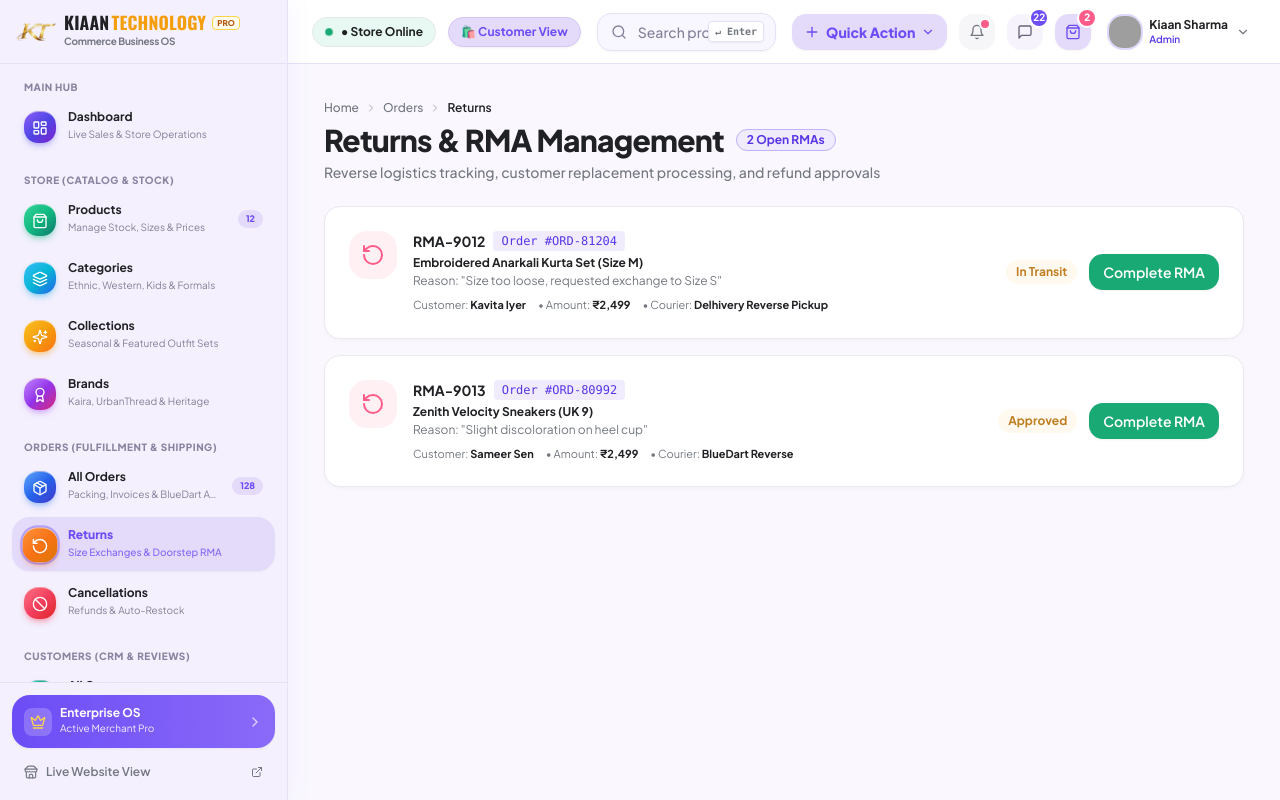
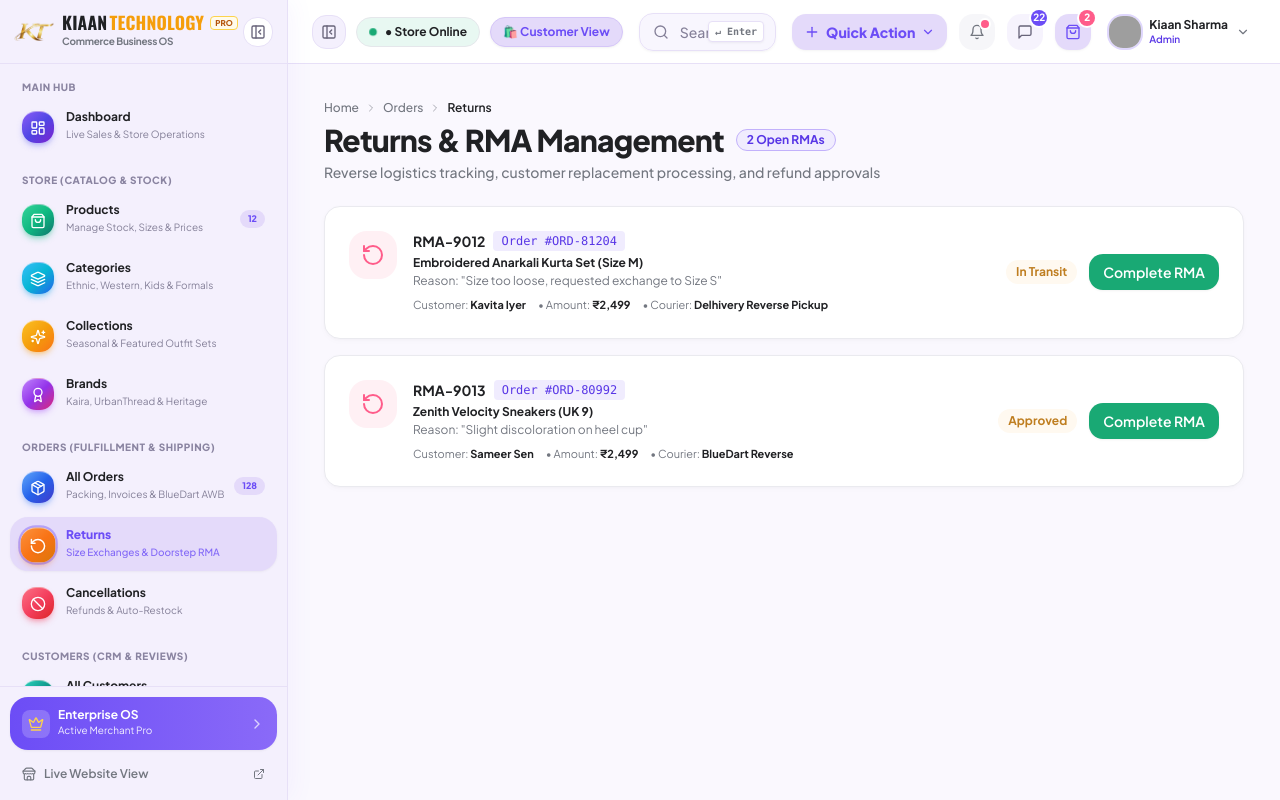
Before and after one commit to ashilata62/E-Commerce-Management-Platform, a React (Vite) app in the folder client/: page /returns in a window 1280 px wide. Built offline with nearby package versions, Linux system fonts and the light colour scheme; grey boxes are pictures that could not be loaded; the HTML template or start-up script is replaced by a standard one.

Commit message:
feat: implement 1-click animated sidebar collapse toggle with compact icon mode and persisted state

```diff
--- a/client/src/components/layout/AppLayout.jsx
+++ b/client/src/components/layout/AppLayout.jsx
@@ -1,4 +1,4 @@
-import React, { useState } from 'react';
+import React, { useState, useEffect } from 'react';
 import { Outlet } from 'react-router-dom';
 import { Sidebar } from './Sidebar';
 import { Header } from './Header';
@@ -6,15 +6,39 @@ import { MobileNavigation } from './MobileNavigation';
 
 export const AppLayout = () => {
   const [isMobileOpen, setIsMobileOpen] = useState(false);
+  const [isCollapsed, setIsCollapsed] = useState(() => {
+    return localStorage.getItem('kiaan_sidebar_collapsed') === 'true';
+  });
+
+  const toggleCollapse = () => {
+    setIsCollapsed((prev) => {
+      const next = !prev;
+      localStorage.setItem('kiaan_sidebar_collapsed', String(next));
+      return next;
+    });
+  };
 
   return (
     <div className="min-h-screen bg-[#FAF8FE] flex">
-      {/* Sidebar Navigation */}
-      <Sidebar isMobileOpen={isMobileOpen} setIsMobileOpen={setIsMobileOpen} />
+      {/* Collapsible Sidebar Navigation */}
+      <Sidebar
+        isMobileOpen={isMobileOpen}
+        setIsMobileOpen={setIsMobileOpen}
+        isCollapsed={isCollapsed}
+        toggleCollapse={toggleCollapse}
+      />
 
-      {/* Main Content Area with proper 72-rem padding & generous spacious container */}
-      <div className="flex-1 flex flex-col min-w-0 lg:pl-72 transition-all duration-300">
-        <Header onMenuClick={() => setIsMobileOpen(true)} />
+      {/* Main Content Area with dynamic transition for collapsed (lg:pl-20) / expanded (lg:pl-72) */}
+      <div
+        className={`flex-1 flex flex-col min-w-0 transition-all duration-300 ${
+          isCollapsed ? 'lg:pl-20' : 'lg:pl-72'
+        }`}
+      >
+        <Header
+          onMenuClick={() => setIsMobileOpen(true)}
+          isCollapsed={isCollapsed}
+          toggleCollapse={toggleCollapse}
+        />
 
         <main className="flex-1 p-5 sm:p-7 lg:p-9 max-w-[1600px] w-full mx-auto pb-24 lg:pb-12">
           <Outlet />
--- a/client/src/components/layout/Header.jsx
+++ b/client/src/components/layout/Header.jsx
@@ -18,6 +18,8 @@ import {
   Package,
   AlertTriangle,
   Radio,
+  PanelLeftClose,
+  PanelLeftOpen,
 } from 'lucide-react';
 import { useAuth } from '../../context/AuthContext';
 import { useStore } from '../../context/StoreContext';
@@ -25,7 +27,7 @@ import { useToast } from '../../context/ToastContext';
 import { useCart } from '../../context/CartContext';
 import { CustomerSupportModal } from '../support/CustomerSupportModal';
 
-export const Header = ({ onMenuClick }) => {
+export const Header = ({ onMenuClick, isCollapsed, toggleCollapse }) => {
   const navigate = useNavigate();
   const { user, logout, switchDemoRole } = useAuth();
   const { storeStatus, toggleStoreStatus, unreadNotifications, unreadMessages, notifications, markAllAsRead } = useStore();
@@ -67,8 +69,23 @@ export const Header = ({ onMenuClick }) => {
 
   return (
     <header className="sticky top-0 z-30 h-16 bg-white/95 backdrop-blur-md border-b border-[#E7E0F7] px-4 sm:px-6 flex items-center justify-between gap-4">
-      {/* Left: Mobile hamburger menu toggle & Store status */}
-      <div className="flex items-center gap-3">
+      {/* Left: Desktop Collapse Toggle, Mobile hamburger & Store status */}
+      <div className="flex items-center gap-2.5">
+        {/* Desktop Sidebar Collapse Toggle */}
+        <button
+          type="button"
+          onClick={toggleCollapse}
+          className="hidden lg:flex p-2 rounded-xl text-[#68647A] hover:text-[#6C4DF6] bg-[#F4F0FD] hover:bg-[#E4DAFA] border border-[#E7E0F7] transition-all cursor-pointer shadow-soft-xs"
+          title={isCollapsed ? 'Expand Sidebar' : 'Hide / Collapse Sidebar'}
+        >
+          {isCollapsed ? (
+            <PanelLeftOpen className="w-4 h-4" />
+          ) : (
+            <PanelLeftClose className="w-4 h-4" />
+          )}
+        </button>
+
+        {/* Mobile menu button */}
         <button
           type="button"
           onClick={onMenuClick}
--- a/client/src/components/layout/Sidebar.jsx
+++ b/client/src/components/layout/Sidebar.jsx
@@ -27,13 +27,16 @@ import {
   ExternalLink,
   Crown,
   ChevronRight,
+  ChevronLeft,
+  PanelLeftClose,
+  PanelLeftOpen,
   X,
 } from 'lucide-react';
 import { useAuth } from '../../context/AuthContext';
 import { useToast } from '../../context/ToastContext';
 import { KiaanBrandLogo } from '../common/KiaanLogo';
 
-export const Sidebar = ({ isMobileOpen, setIsMobileOpen }) => {
+export const Sidebar = ({ isMobileOpen, setIsMobileOpen, isCollapsed, toggleCollapse }) => {
   const { user } = useAuth();
   const toast = useToast();
   const location = useLocation();
@@ -347,19 +350,43 @@ export const Sidebar = ({ isMobileOpen, setIsMobileOpen }) => {
         />
       )}
 
-      {/* Main Sidebar Shell (Soft Lavender Variation 1 Theme with Distinct Visual Border) */}
+      {/* Main Sidebar Shell with Smooth Collapsible Width */}
       <aside
-        className={`fixed top-0 bottom-0 left-0 z-50 flex flex-col w-72 bg-[#F4F0FD] border-r border-[#E7E0F7] shadow-[4px_0_24px_rgba(108,77,246,0.05)] transition-all duration-300 ease-in-out lg:translate-x-0 ${
-          isMobileOpen ? 'translate-x-0 shadow-2xl' : '-translate-x-full'
-        }`}
+        className={`fixed top-0 bottom-0 left-0 z-50 flex flex-col bg-[#F4F0FD] border-r border-[#E7E0F7] shadow-[4px_0_24px_rgba(108,77,246,0.05)] transition-all duration-300 ease-in-out lg:translate-x-0 ${
+          isCollapsed ? 'w-20' : 'w-72'
+        } ${isMobileOpen ? 'translate-x-0 shadow-2xl' : '-translate-x-full'}`}
         aria-label="Sidebar Navigation"
       >
-        {/* Brand Header */}
-        <div className="h-16 flex items-center justify-between px-4 border-b border-[#E7E0F7] shrink-0 bg-[#F4F0FD]">
-          <NavLink to="/" className="flex items-center">
+        {/* Brand Header & Collapse Toggle */}
+        <div className="h-16 flex items-center justify-between px-3.5 border-b border-[#E7E0F7] shrink-0 bg-[#F4F0FD]">
+          <NavLink to="/" className="flex items-center overflow-hidden">
+            {isCollapsed ? (
+              <img
+                src="/kt-gold-logo.png"
+                alt="KT"
+                className="w-9 h-9 object-contain mix-blend-multiply mx-auto"
+                title="Kiaan Technology"
+              />
+            ) : (
               <KiaanBrandLogo size="md" />
+            )}
           </NavLink>
 
+          {/* Desktop Sidebar Collapse Toggle Button */}
+          <button
+            type="button"
+            onClick={toggleCollapse}
+            className="hidden lg:flex p-1.5 rounded-xl bg-white hover:bg-[#E4DAFA] text-[#68647A] hover:text-[#6C4DF6] border border-[#E7E0F7] transition-all shadow-soft-xs cursor-pointer"
+            title={isCollapsed ? 'Expand Sidebar' : 'Collapse Sidebar'}
+          >
+            {isCollapsed ? (
+              <PanelLeftOpen className="w-4 h-4" />
+            ) : (
+              <PanelLeftClose className="w-4 h-4" />
+            )}
+          </button>
+
+          {/* Mobile Close Button */}
           <button
             type="button"
             onClick={() => setIsMobileOpen(false)}
@@ -370,13 +397,16 @@ export const Sidebar = ({ isMobileOpen, setIsMobileOpen }) => {
         </div>
 
         {/* Navigation Items Scroll Area */}
-        <div className="flex-1 overflow-y-auto px-3 py-4 space-y-5">
+        <div className="flex-1 overflow-y-auto px-2.5 py-4 space-y-5 scrollbar-none">
           {navSections.map((section, sIdx) => (
             <div key={sIdx} className="space-y-1">
-              {section.title && (
-                <p className="px-3 text-[10px] font-black text-[#8A84A1] tracking-wider uppercase">
+              {section.title && !isCollapsed && (
+                <p className="px-3 text-[10px] font-black text-[#8A84A1] tracking-wider uppercase transition-opacity">
                   {section.title}
                 </p>
+              )}
+              {isCollapsed && sIdx > 0 && (
+                <div className="w-6 h-[1px] bg-[#E7E0F7] mx-auto my-2" />
               )}
               <div className="space-y-1">
                 {section.items.map((item) => {
@@ -388,13 +418,18 @@ export const Sidebar = ({ isMobileOpen, setIsMobileOpen }) => {
                       key={item.path}
                       to={item.path}
                       onClick={() => setIsMobileOpen(false)}
-                      className={`flex items-center justify-between px-3 py-2.5 rounded-2xl transition-all duration-150 group ${
+                      title={isCollapsed ? `${item.label} (${item.desc})` : undefined}
+                      className={`flex items-center rounded-2xl transition-all duration-150 group ${
+                        isCollapsed
+                          ? 'justify-center p-2.5'
+                          : 'justify-between px-3 py-2.5'
+                      } ${
                         isActive
                           ? 'bg-[#E4DAFA] text-[#6C4DF6] shadow-soft-sm font-black'
                           : 'text-[#58546A] hover:text-[#202124] hover:bg-white/80'
                       }`}
                     >
-                      <div className="flex items-start gap-3 min-w-0">
+                      <div className={`flex items-start gap-3 min-w-0 ${isCollapsed ? 'justify-center' : ''}`}>
                         {/* Real 3D Glossy App Icon Tile */}
                         <div
                           className={`w-8 h-8 rounded-xl flex items-center justify-center shrink-0 mt-0.5 transition-all duration-200 border-t border-white/50 shadow-md ${
@@ -408,7 +443,8 @@ export const Sidebar = ({ isMobileOpen, setIsMobileOpen }) => {
                           <Icon className="w-4 h-4 text-white drop-shadow-sm" />
                         </div>
 
-                        <div className="flex flex-col min-w-0">
+                        {!isCollapsed && (
+                          <div className="flex flex-col min-w-0 animate-fade-in">
                             <span className={`text-xs leading-snug truncate ${isActive ? 'font-black text-[#6C4DF6]' : 'font-bold text-[#202124]'}`}>
                               {item.label}
                             </span>
@@ -418,9 +454,10 @@ export const Sidebar = ({ isMobileOpen, setIsMobileOpen }) => {
                               </span>
                             )}
                           </div>
+                        )}
                       </div>
 
-                      {item.badge && (
+                      {!isCollapsed && item.badge && (
                         <span
                           className={`text-[9px] font-black px-2 py-0.5 rounded-full shrink-0 ml-1.5 ${
                             isActive
@@ -446,43 +483,53 @@ export const Sidebar = ({ isMobileOpen, setIsMobileOpen }) => {
         </div>
 
         {/* Footer Quick Promotion & Store View */}
-        <div className="p-3 border-t border-[#E7E0F7] shrink-0 bg-[#F4F0FD] space-y-2">
+        <div className="p-2.5 border-t border-[#E7E0F7] shrink-0 bg-[#F4F0FD] space-y-2">
           {currentRole === 'Customer' ? (
             /* Customer Rewards & Wishlist Box */
             <div
               onClick={() => toast.success('You have ₹450 (1,280 Coins) ready to use on any checkout!')}
-              className="p-3 rounded-2xl bg-gradient-to-r from-amber-500 to-amber-600 text-white cursor-pointer hover:shadow-soft-md transition-all duration-200 relative overflow-hidden group shadow-soft-sm"
+              className={`rounded-2xl bg-gradient-to-r from-amber-500 to-amber-600 text-white cursor-pointer hover:shadow-soft-md transition-all duration-200 relative overflow-hidden group shadow-soft-sm ${
+                isCollapsed ? 'p-2 flex justify-center' : 'p-3'
+              }`}
+              title="₹450 Wallet Coins"
             >
               <div className="flex items-center justify-between">
                 <div className="flex items-center gap-2">
                   <div className="w-7 h-7 rounded-lg bg-white/20 flex items-center justify-center">
                     <Sparkles className="w-4 h-4 text-white" />
                   </div>
+                  {!isCollapsed && (
                     <div>
                       <h5 className="text-xs font-bold leading-none">₹450 Wallet Coins</h5>
                       <p className="text-[10px] text-white/90 mt-0.5">Gold Member Perks</p>
                     </div>
+                  )}
                 </div>
-                <ChevronRight className="w-4 h-4 text-white/70 group-hover:translate-x-0.5 transition-transform" />
+                {!isCollapsed && <ChevronRight className="w-4 h-4 text-white/70 group-hover:translate-x-0.5 transition-transform" />}
               </div>
             </div>
           ) : (
             /* Merchant Upgrade Plan Card */
             <div
               onClick={handleUpgradeClick}
-              className="p-3 rounded-2xl bg-gradient-to-r from-[#6C4DF6] to-[#8A6AF8] text-white cursor-pointer hover:shadow-purple-glow transition-all duration-200 relative overflow-hidden group shadow-soft-sm"
+              className={`rounded-2xl bg-gradient-to-r from-[#6C4DF6] to-[#8A6AF8] text-white cursor-pointer hover:shadow-purple-glow transition-all duration-200 relative overflow-hidden group shadow-soft-sm ${
+                isCollapsed ? 'p-2 flex justify-center' : 'p-3'
+              }`}
+              title="Enterprise Pro Active"
             >
               <div className="flex items-center justify-between">
                 <div className="flex items-center gap-2">
                   <div className="w-7 h-7 rounded-lg bg-white/20 flex items-center justify-center">
                     <Crown className="w-4 h-4 text-amber-300" />
                   </div>
+                  {!isCollapsed && (
                     <div>
                       <h5 className="text-xs font-bold leading-none">Enterprise OS</h5>
                       <p className="text-[10px] text-white/90 mt-0.5">Active Merchant Pro</p>
                     </div>
+                  )}
                 </div>
-                <ChevronRight className="w-4 h-4 text-white/70 group-hover:translate-x-0.5 transition-transform" />
+                {!isCollapsed && <ChevronRight className="w-4 h-4 text-white/70 group-hover:translate-x-0.5 transition-transform" />}
               </div>
             </div>
           )}
@@ -490,13 +537,16 @@ export const Sidebar = ({ isMobileOpen, setIsMobileOpen }) => {
           {/* Direct Store View Button */}
           <NavLink
             to="/"
-            className="flex items-center justify-between w-full px-3 py-2 text-xs font-semibold text-slateText-muted hover:text-brand-500 hover:bg-white/80 rounded-xl transition-colors"
+            title="Live Website View"
+            className={`flex items-center w-full rounded-xl text-xs font-semibold text-slateText-muted hover:text-brand-500 hover:bg-white/80 transition-colors ${
+              isCollapsed ? 'justify-center p-2' : 'justify-between px-3 py-2'
+            }`}
           >
             <div className="flex items-center gap-2">
               <Store className="w-3.5 h-3.5" />
-              <span>Live Website View</span>
+              {!isCollapsed && <span>Live Website View</span>}
             </div>
-            <ExternalLink className="w-3 h-3" />
+            {!isCollapsed && <ExternalLink className="w-3 h-3" />}
           </NavLink>
         </div>
       </aside>
```
Lines whose indentation alone changed are shown as unchanged.
